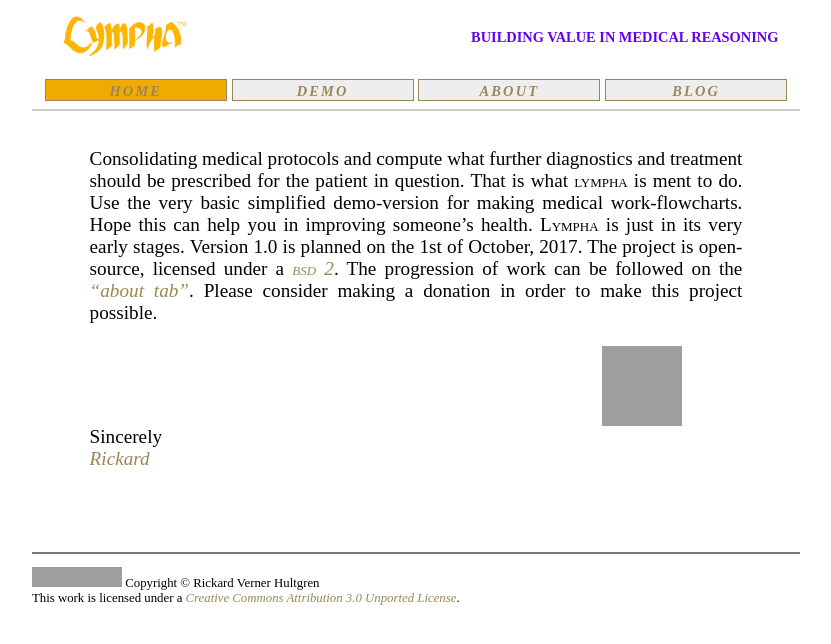
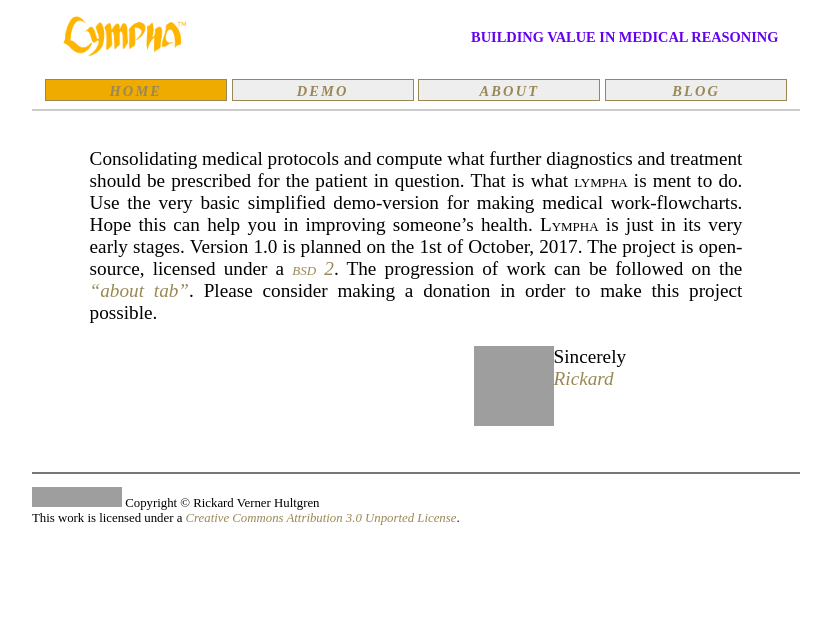
Before and after one commit to RickardHultgren/LYMPHA, a Jekyll site: the page built from index.md, in a window 1280 px wide. Shown: the top 644 px of the page, without its empty margins (224-1055 px from the left). Built offline with Jekyll 4.4.1, drawn with Linux system fonts in a browser that asks for light colours; some web fonts are replaced; our own code applies the rules of GitHub Pages for plain Markdown files; grey boxes are pictures that could not be loaded.

Commit message:
Mr Hyde was here …

```diff
--- a/index.md
+++ b/index.md
@@ -7,5 +7,5 @@ document.getElementById( "index").className="menu2active";
 </script>
 Consolidating medical protocols and compute what further diagnostics and treatment should be prescribed for the patient in question. That is what <span class="sc">lympha</span> is ment to do. Use the very basic simplified demo-version for making medical work-flowcharts. Hope this can help you in improving someone's health. <span class="sc">Lympha</span> is just in its very early stages. Version 1.0 is planned on the 1st of October, 2017. The project is open-source, licensed under a <a href="http://opensource.org/licenses/BSD-2-Clause"><span class="sc">bsd 2</span></a>. The progression of work can be followed on the <a href="about.md">"about tab"</a>. Please consider making a donation in order to make this project possible.
 <br><br>
-<a href="https://github.com/RickardHultgren"><img src="https://avatars3.githubusercontent.com/u/16224494?v=3&s=80" style="float:left;margin-left:40vw;" /></a>Sincerely<br><a href="https://github.com/RickardHultgren">Rickard</a>
+<a href="https://github.com/RickardHultgren"><img src="https://avatars3.githubusercontent.com/u/16224494?v=3&s=80" style="float:left;margin-left:30vw;" /></a>Sincerely<br><a href="https://github.com/RickardHultgren">Rickard</a>
 <br> <br> <br>
```
